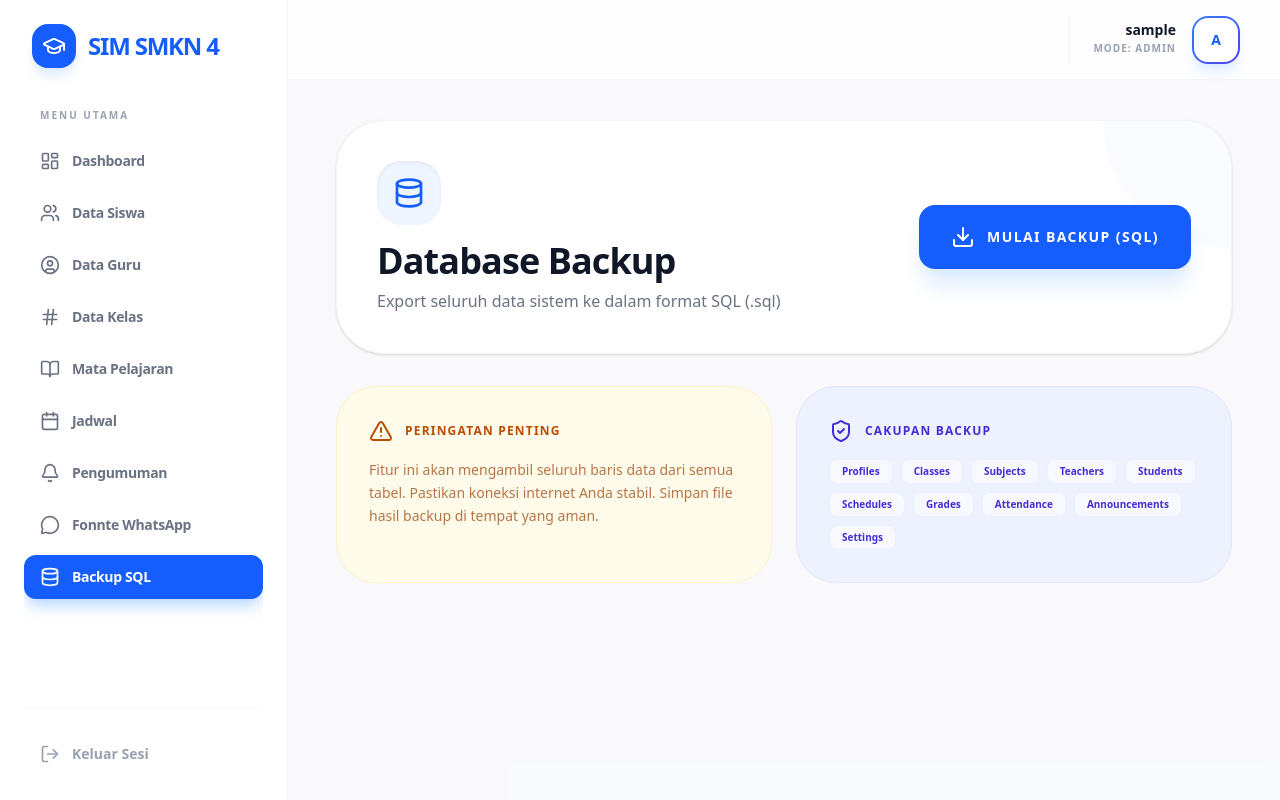
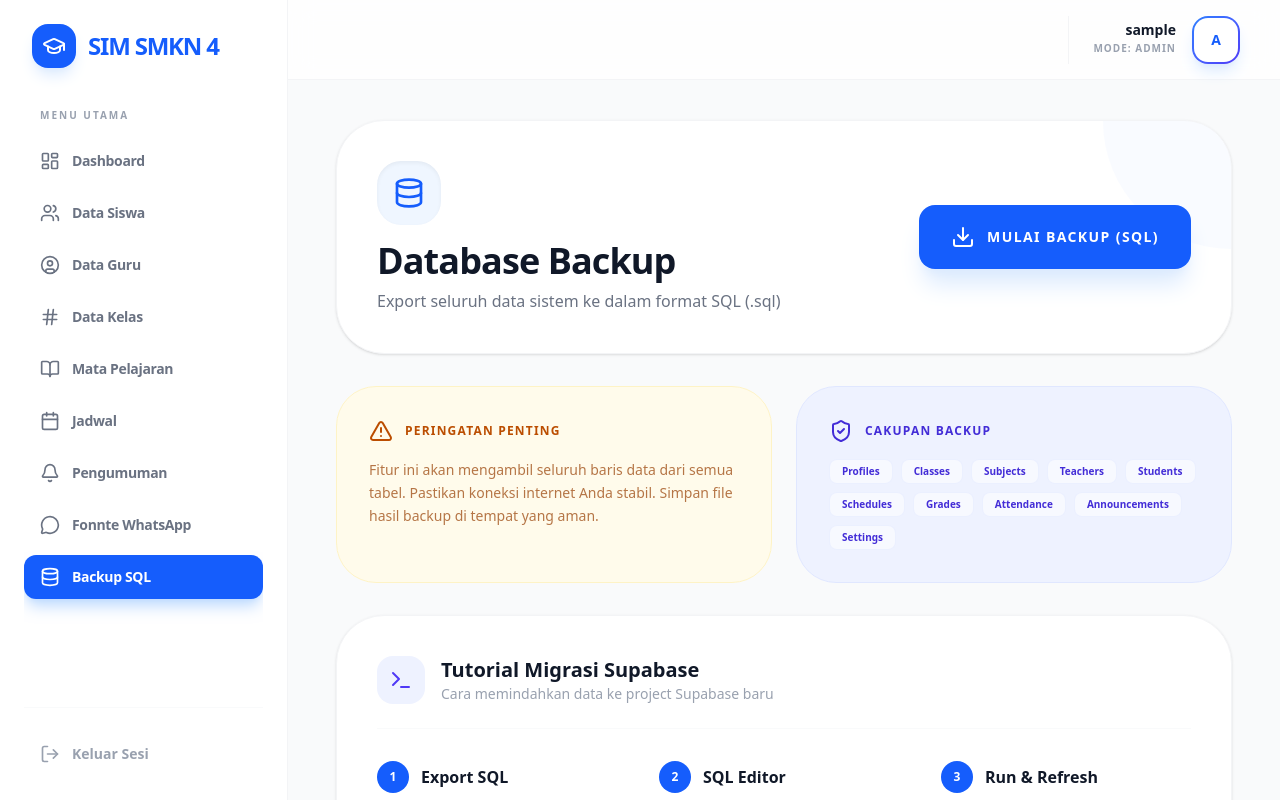
Before and after one commit to krido19/SIM-SMK, a React (Vite) app: page /admin/backup in a window 1280 px wide. Built offline with nearby package versions, Linux system fonts and the light colour scheme; no server answers; sample sign-in values are in the browser's storage.

Commit message:
feat: add migration tutorial to backup page

```diff
--- a/src/pages/admin/DatabaseBackup.jsx
+++ b/src/pages/admin/DatabaseBackup.jsx
@@ -1,6 +1,6 @@
 import React, { useState } from 'react';
 import { supabase } from '../../lib/supabase';
-import { Database, Download, AlertTriangle, CheckCircle2, Loader2, ShieldCheck } from 'lucide-react';
+import { Database, Download, AlertTriangle, CheckCircle2, Loader2, ShieldCheck, Terminal, ExternalLink, FileCode, Settings } from 'lucide-react';
 
 export default function DatabaseBackup() {
     const [isExporting, setIsExporting] = useState(false);
@@ -201,6 +201,74 @@ export default function DatabaseBackup() {
                     </div>
                 </div>
             )}
+
+            {/* Migration Tutorial Section */}
+            <div className="bg-white p-10 rounded-[3rem] border border-gray-100 shadow-sm space-y-8">
+                <div className="flex items-center space-x-4 border-b border-gray-50 pb-6">
+                    <div className="p-3 bg-indigo-50 text-indigo-600 rounded-2xl">
+                        <Terminal size={24} />
+                    </div>
+                    <div>
+                        <h2 className="text-xl font-black text-gray-900">Tutorial Migrasi Supabase</h2>
+                        <p className="text-sm text-gray-400 font-medium">Cara memindahkan data ke project Supabase baru</p>
+                    </div>
+                </div>
+
+                <div className="grid grid-cols-1 md:grid-cols-3 gap-8">
+                    {/* Step 1 */}
+                    <div className="space-y-4">
+                        <div className="flex items-center space-x-3">
+                            <span className="flex items-center justify-center w-8 h-8 rounded-full bg-blue-600 text-white text-xs font-black">1</span>
+                            <h3 className="font-bold text-gray-900">Export SQL</h3>
+                        </div>
+                        <p className="text-sm text-gray-500 leading-relaxed">
+                            Klik tombol <b>"Mulai Backup"</b> di atas. Anda akan mendapatkan file berformat <code className="bg-gray-100 px-1 rounded">.sql</code> yang berisi seluruh data dan struktur web ini.
+                        </p>
+                    </div>
+
+                    {/* Step 2 */}
+                    <div className="space-y-4">
+                        <div className="flex items-center space-x-3">
+                            <span className="flex items-center justify-center w-8 h-8 rounded-full bg-blue-600 text-white text-xs font-black">2</span>
+                            <h3 className="font-bold text-gray-900">SQL Editor</h3>
+                        </div>
+                        <p className="text-sm text-gray-500 leading-relaxed">
+                            Buka Dashboard Supabase baru Anda, pilih menu <b>"SQL Editor"</b>, lalu buat <b>"New Query"</b>. Paste seluruh isi file SQL tadi ke dalamnya.
+                        </p>
+                    </div>
+
+                    {/* Step 3 */}
+                    <div className="space-y-4">
+                        <div className="flex items-center space-x-3">
+                            <span className="flex items-center justify-center w-8 h-8 rounded-full bg-blue-600 text-white text-xs font-black">3</span>
+                            <h3 className="font-bold text-gray-900">Run & Refresh</h3>
+                        </div>
+                        <p className="text-sm text-gray-500 leading-relaxed">
+                            Klik tombol <b>"Run"</b>. Setelah sukses, seluruh tabel dan data Anda akan muncul secara ajaib di project Supabase baru.
+                        </p>
+                    </div>
+                </div>
+
+                <div className="bg-gray-50 p-6 rounded-3xl flex flex-col md:flex-row md:items-center justify-between gap-4">
+                    <div className="flex items-center space-x-4">
+                        <div className="p-2 bg-white rounded-xl shadow-sm text-gray-400">
+                            <Settings size={20} />
+                        </div>
+                        <p className="text-xs text-gray-500 font-medium italic">
+                            <b>Catatan:</b> Jangan lupa buat bucket <b>"announcements"</b> secara manual di menu Storage agar gambar bisa tampil.
+                        </p>
+                    </div>
+                    <a
+                        href="https://supabase.com/dashboard"
+                        target="_blank"
+                        rel="noreferrer"
+                        className="flex items-center space-x-2 text-blue-600 text-xs font-black uppercase tracking-widest hover:underline"
+                    >
+                        <span>Buka Supabase</span>
+                        <ExternalLink size={14} />
+                    </a>
+                </div>
+            </div>
         </div>
     );
 }
```
